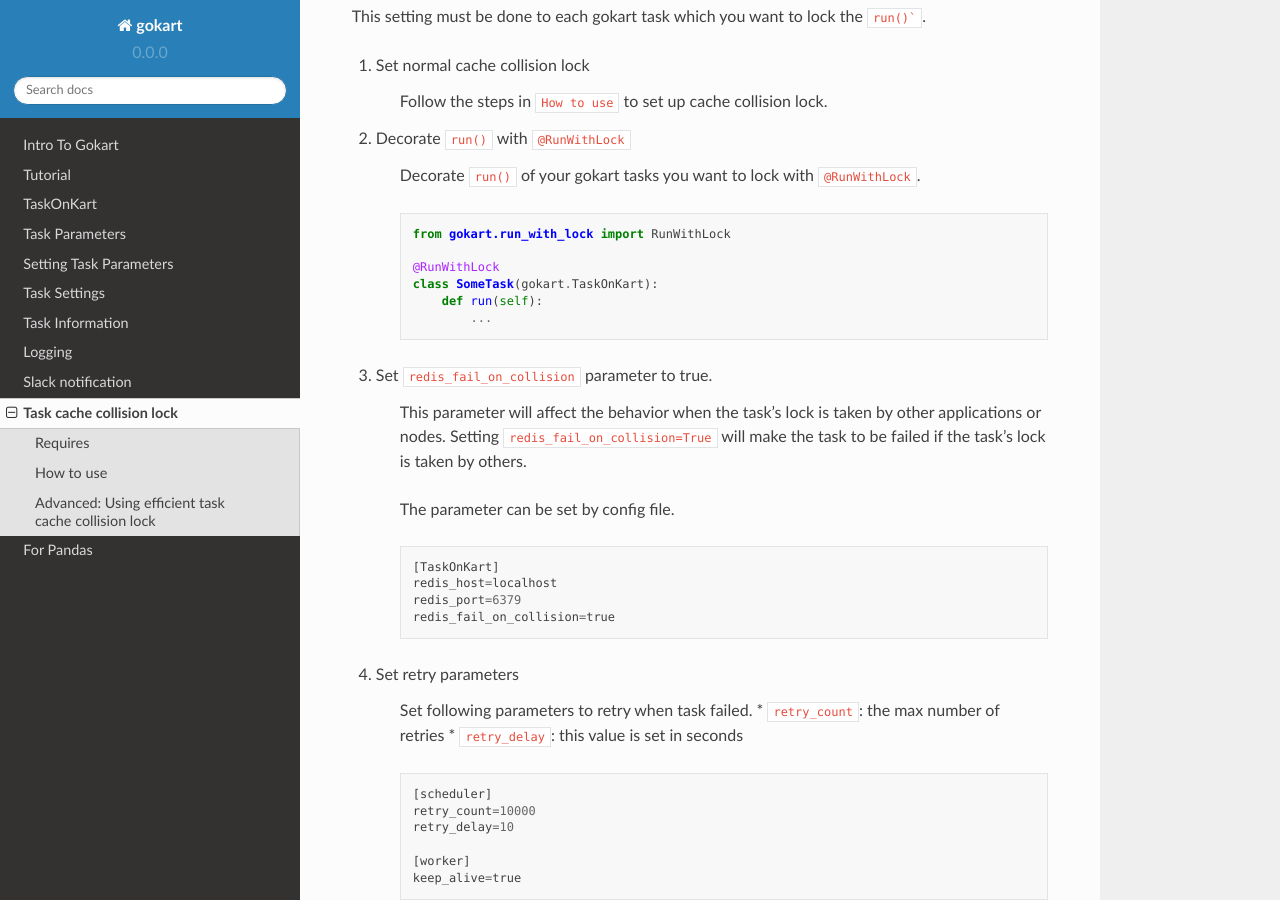
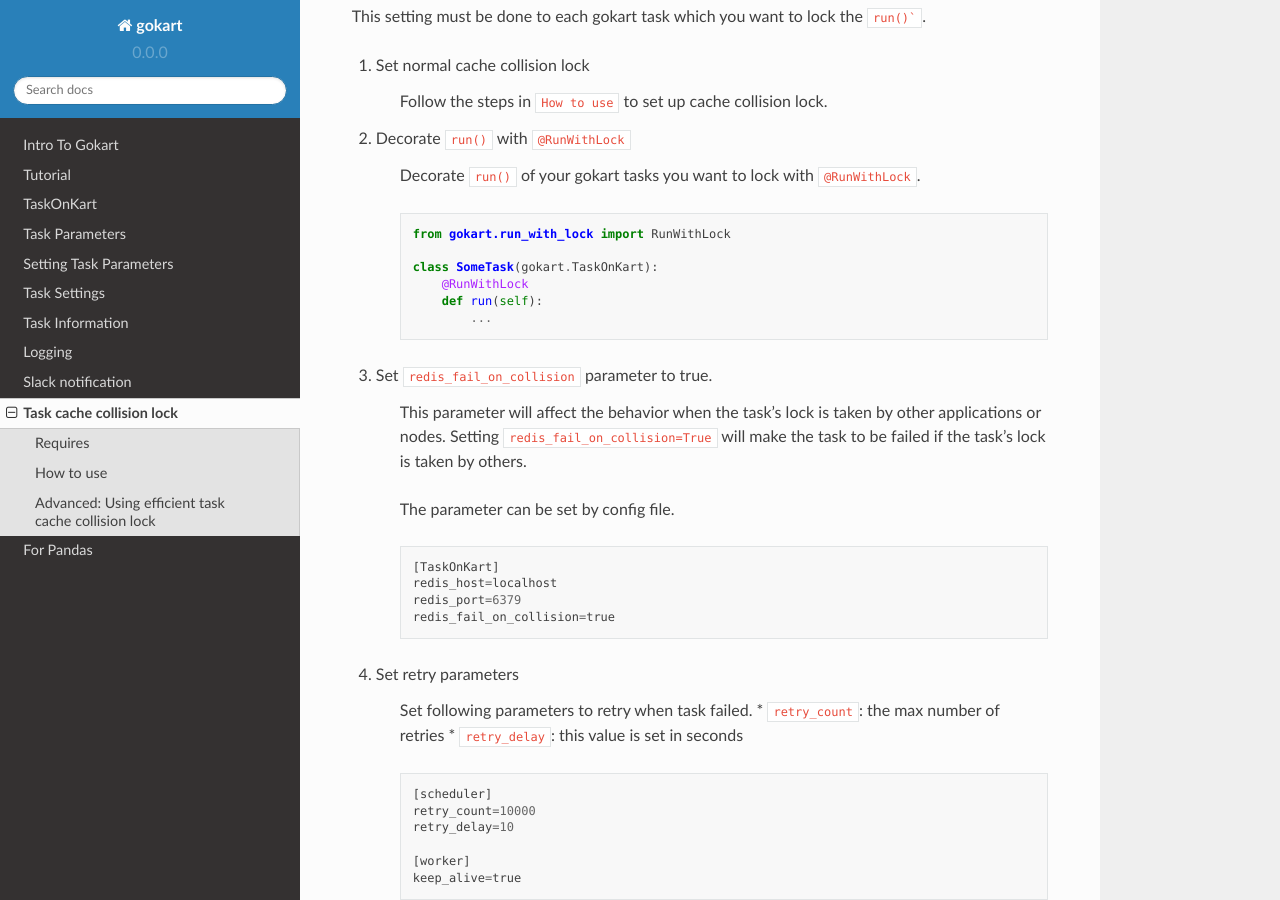
Before and after one commit to m3dev/gokart, a Sphinx documentation site: the page built from docs/using_task_cache_collision_lock.rst, in a window 1280 px wide and 900 px high, scrolled down 1558 px. Built offline with Sphinx 7.4.7 and the Read the Docs theme 2.0.0, drawn with Linux system fonts in a browser that asks for light colours; pages that are not in the unit, such as notebooks, are missing from menus; the version number is read from the project's files by our own code.

Commit message:
fix docs

```diff
--- a/docs/using_task_cache_collision_lock.rst
+++ b/docs/using_task_cache_collision_lock.rst
@@ -81,8 +81,8 @@ This setting must be done to each gokart task which you want to lock the ``run()
 
         from gokart.run_with_lock import RunWithLock
 
-        @RunWithLock
         class SomeTask(gokart.TaskOnKart):
+            @RunWithLock
             def run(self):
                 ...
 
```
